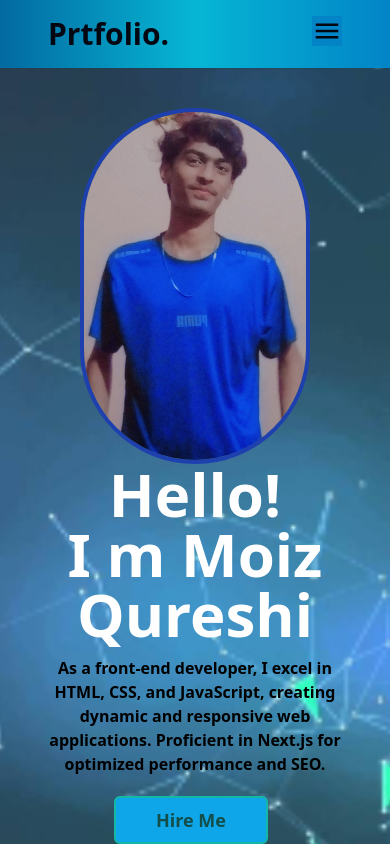
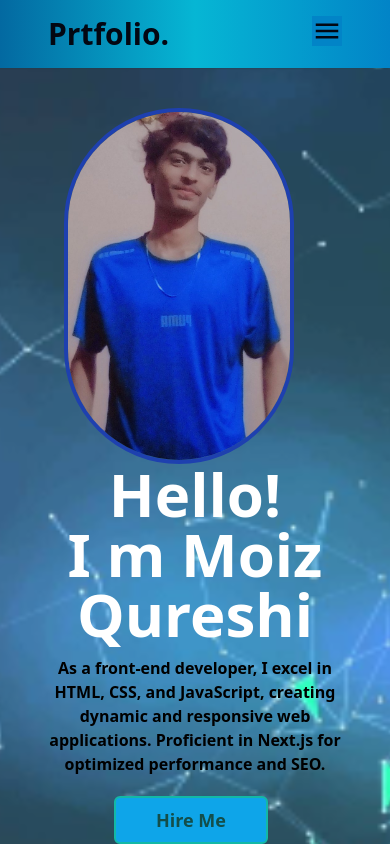
Before and after one commit to MoizQureshi1/tailwind-personal-portfolio, a Next.js app: page / in a window 390 px wide. Shown: the top 844 px of the page. Built offline with nearby package versions, Linux system fonts and the light colour scheme.

Commit message:
commint
change

```diff
--- a/src/app/page.tsx
+++ b/src/app/page.tsx
@@ -6,7 +6,7 @@ export default function Hero (){
   return(
     <main className="bg-cover bg-center max-w-screen-2xl mx-auto" style={{ backgroundImage: "url('/background.png')" }}>
       <div className="lg:pl-20 lg:pr-36 lg:flex lg:pt-40 text-center sm:text-start pt-10 px-10 pb-32">
-          <Image src={moiz} alt="moizimage" width={230} height={100} className="border-4 border-blue-800 ml-10 rounded-full lg:ml-10"/>
+          <Image src={moiz} alt="moizimage" width={230} height={100} className="border-4 border-blue-800 ml-6 rounded-full lg:ml-10"/>
         <div className="lg:pl-14">
           <h2 className="text-6xl font-bold text-white lg:pb-6 pb-3">Hello! <br /> I m Moiz Qureshi</h2>
           <p className="lg:pr-60 text-black font-semibold">As a front-end developer, I excel in HTML, CSS, and JavaScript, creating dynamic and responsive web applications. Proficient in Next.js for optimized performance and SEO. <span className="hidden lg:block">Committed to delivering intuitive user experiences and collaborating effectively with design and development teams.</span></p>
```
